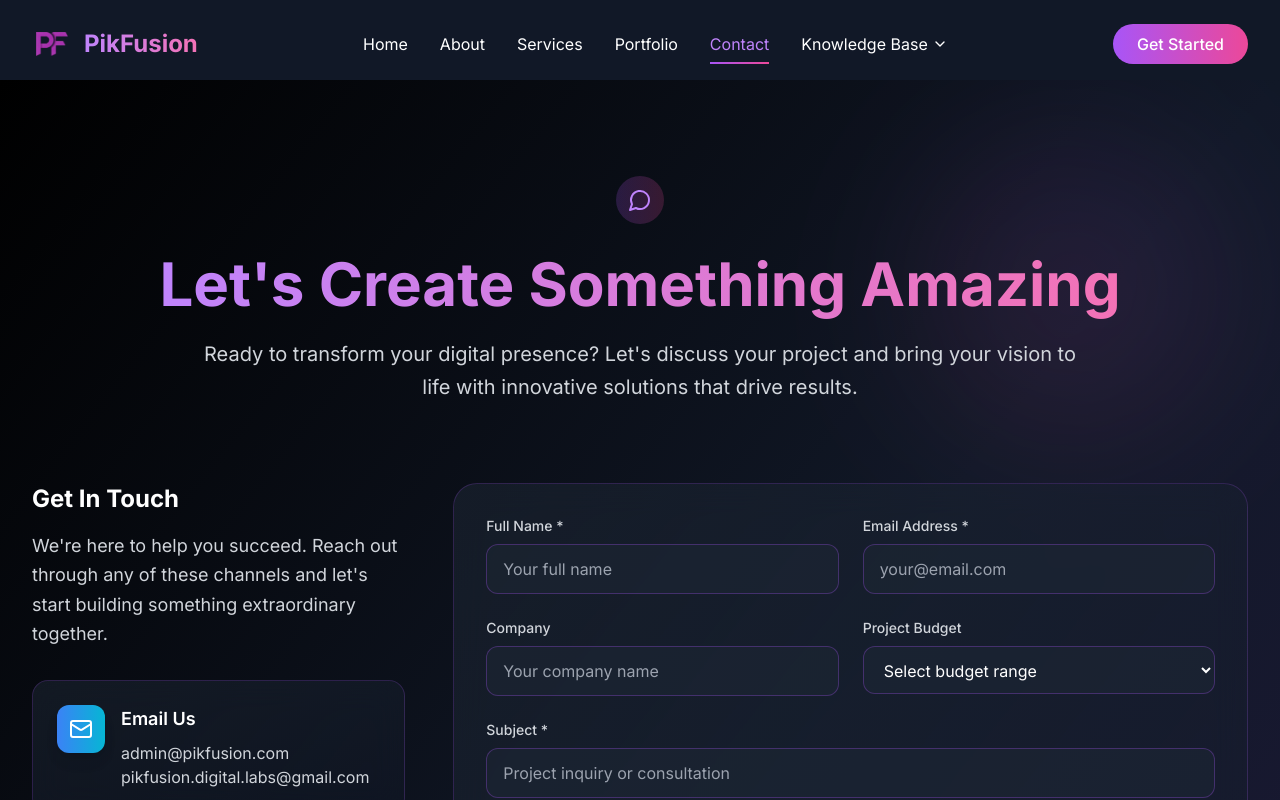
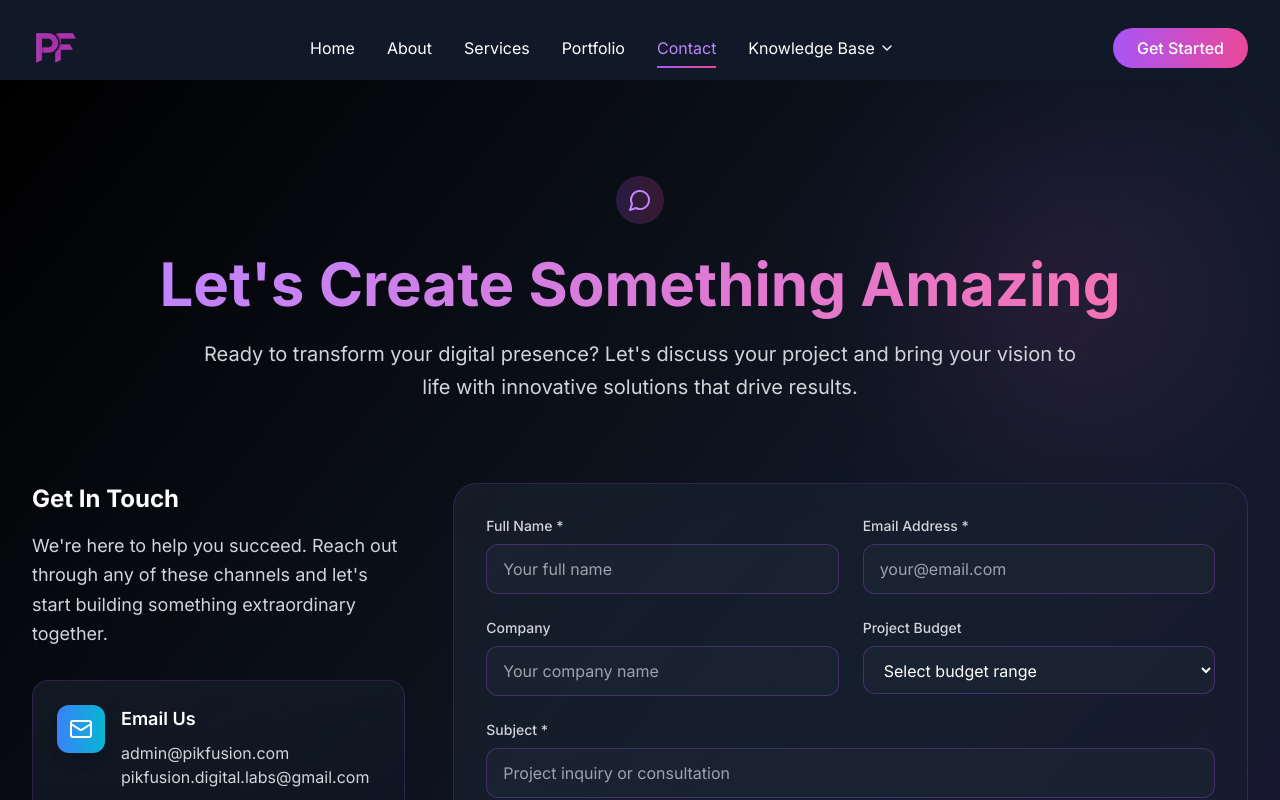
Before and after one commit to PikFusion/PikFusion, a React (Vite) app: page /contact in a window 1280 px wide. Shown: the top 800 px of the page. Built offline with nearby package versions, Linux system fonts and the light colour scheme.

Commit message:
Update Header.tsx

```diff
--- a/src/components/Header.tsx
+++ b/src/components/Header.tsx
@@ -52,7 +52,7 @@ const Header: React.FC = () => {
               <img
                 src={logo}
                 alt="PikFusion Logo"
-                className="w-8 h-8 object-contain"
+                className="w-10 h-10 object-contain"
               />
             </motion.div>
             <motion.span
@@ -60,7 +60,7 @@ const Header: React.FC = () => {
               transition={{ duration: 0.3 }}
               className="text-2xl font-bold bg-gradient-to-r from-purple-400 to-pink-400 bg-clip-text text-transparent"
             >
-              PikFusion
+
             </motion.span>
           </Link>
 
```
